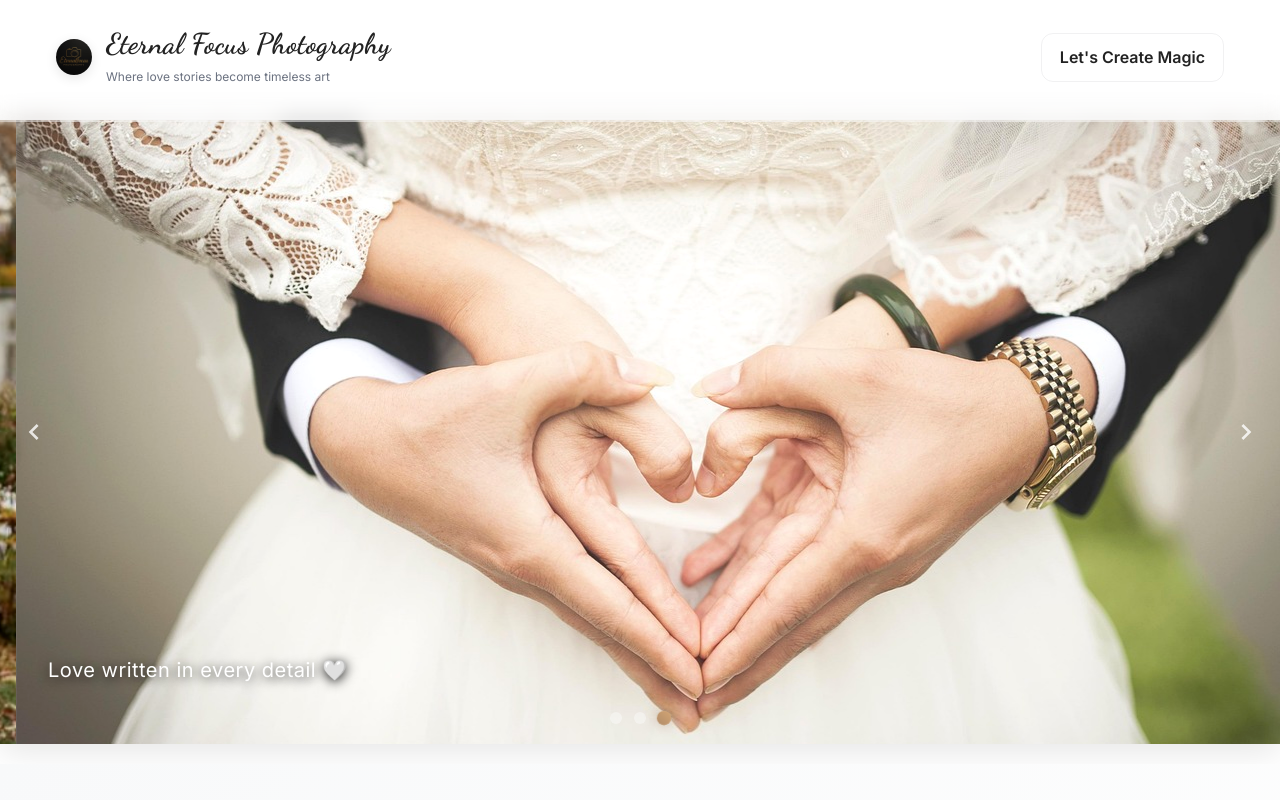
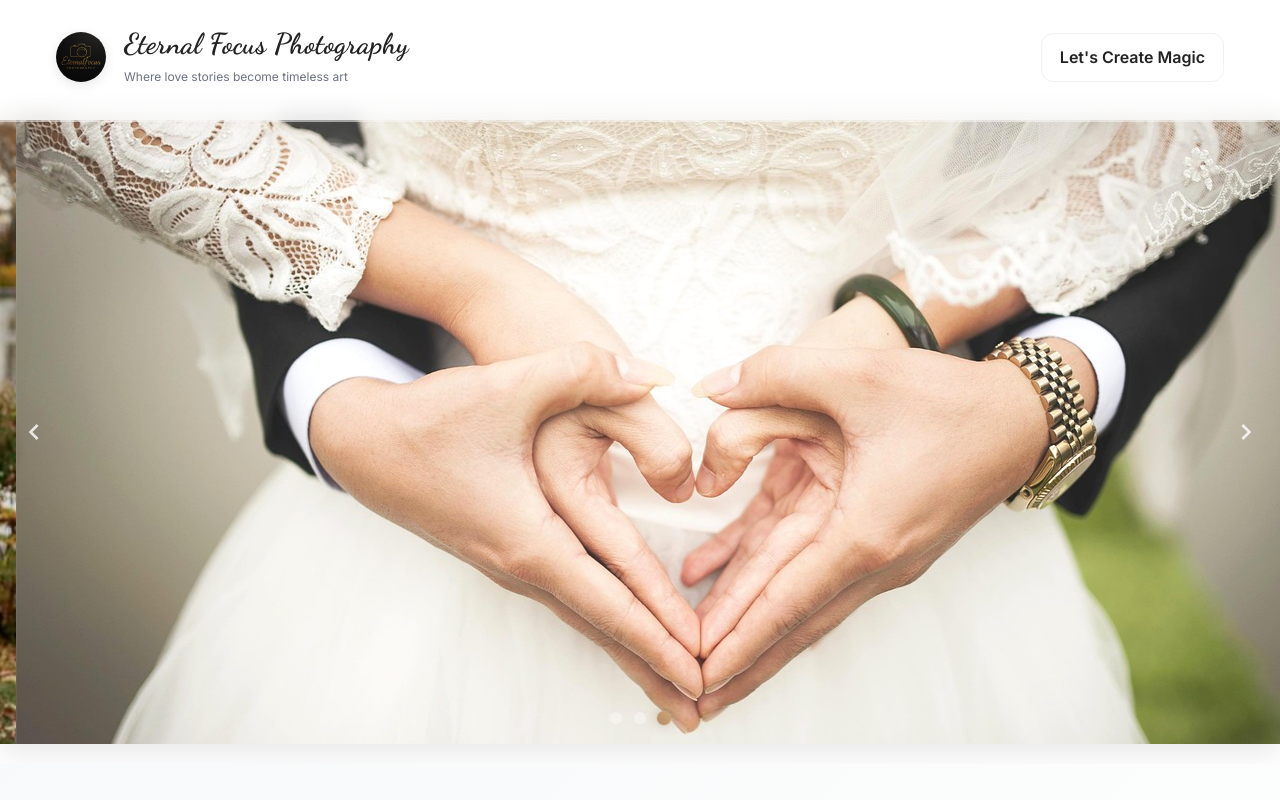
Before and after one commit to ramefphotography-lab/Photography_Portfolio, a plain HTML site: page contact-backend/target/classes/static/index.html in a window 1280 px wide. Shown: the top 800 px of the page. Drawn offline with Linux system fonts and the light colour scheme.

Commit message:
enhance features

```diff
--- a/contact-backend/src/main/resources/static/css/styles.css
+++ b/contact-backend/src/main/resources/static/css/styles.css
@@ -144,11 +144,11 @@ body{margin:0;padding-top:0;font-family:Inter, system-ui, -apple-system, 'Segoe
 .brand h1{font-family:'Playfair Display',serif;margin:0;font-weight:600;font-size:clamp(20px,3.2vw,34px);letter-spacing:0.2px;color:var(--text)}
 .tagline{color:var(--muted);margin-top:2px;font-size:12px}
 .logo-img{
-  width:36px;
-  height:36px;
+  width:50px;
+  height:50px;
   object-fit:cover;
   border-radius:50%;
-  margin-right:6px;
+  margin-right:8px;
   box-shadow: 0 3px 12px rgba(0,0,0,0.1);
   transition: all 0.3s ease;
 }
@@ -156,7 +156,7 @@ body{margin:0;padding-top:0;font-family:Inter, system-ui, -apple-system, 'Segoe
   transform: scale(1.05) rotate(2deg);
   box-shadow: 0 8px 24px rgba(0,0,0,0.2);
 }
-.brand{display:flex;align-items:center;gap:8px}
+.brand{display:flex;align-items:center;gap:10px}
 .brand-text h1{margin:0;font-size:16px}
 
 /* Fixed header spacing - ensure content appears below header */
@@ -1148,30 +1148,6 @@ body > main:first-of-type {
 @media (max-width:900px){.feature-inner{flex-direction:column}.feature-image img{max-width:100%;height:auto}.contact.two-col{grid-template-columns:1fr;}}
 
 /* Premium slideshow UI elements */
-.slideshow-caption{
-  position:absolute !important;
-  left:48px;
-  bottom:60px;
-  color:#ffffff !important;
-  z-index:25 !important;
-  font-size:20px;
-  max-width:65%;
-  text-shadow: 0 2px 12px rgba(0,0,0,0.9);
-  font-weight: 400;
-  display: block !important;
-  opacity: 1 !important;
-  visibility: visible !important;
-  pointer-events: none;
-  transition: all 0.4s ease;
-  background: transparent;
-  padding: 0;
-  border-radius: 0;
-  backdrop-filter: none;
-  border: none;
-  box-shadow: none;
-  line-height: 1.4;
-  letter-spacing: 0.5px;
-}
 
 /* Slide dots */
 .slideshow-dots {
@@ -1365,8 +1341,9 @@ body > main:first-of-type {
 /* Footer */
 .site-footer{padding:28px 0 60px;color:var(--muted)}
 
-/* Accessibility focus ring */
-button:focus, a:focus, img:focus{outline:3px solid rgba(255,183,3,0.18);outline-offset:2px}
+/* Clean focus states - no yellow borders */
+button:focus, a:focus, img:focus{outline:none;}
+.logo:focus, .btn:focus, .btn-modern:focus {outline:none;}
 
 /* Advanced scroll animations and floating effects */
 @keyframes fadeInUp {
--- a/contact-backend/target/classes/static/css/styles.css
+++ b/contact-backend/target/classes/static/css/styles.css
@@ -144,11 +144,11 @@ body{margin:0;padding-top:0;font-family:Inter, system-ui, -apple-system, 'Segoe
 .brand h1{font-family:'Playfair Display',serif;margin:0;font-weight:600;font-size:clamp(20px,3.2vw,34px);letter-spacing:0.2px;color:var(--text)}
 .tagline{color:var(--muted);margin-top:2px;font-size:12px}
 .logo-img{
-  width:36px;
-  height:36px;
+  width:50px;
+  height:50px;
   object-fit:cover;
   border-radius:50%;
-  margin-right:6px;
+  margin-right:8px;
   box-shadow: 0 3px 12px rgba(0,0,0,0.1);
   transition: all 0.3s ease;
 }
@@ -156,7 +156,7 @@ body{margin:0;padding-top:0;font-family:Inter, system-ui, -apple-system, 'Segoe
   transform: scale(1.05) rotate(2deg);
   box-shadow: 0 8px 24px rgba(0,0,0,0.2);
 }
-.brand{display:flex;align-items:center;gap:8px}
+.brand{display:flex;align-items:center;gap:10px}
 .brand-text h1{margin:0;font-size:16px}
 
 /* Fixed header spacing - ensure content appears below header */
@@ -1148,30 +1148,6 @@ body > main:first-of-type {
 @media (max-width:900px){.feature-inner{flex-direction:column}.feature-image img{max-width:100%;height:auto}.contact.two-col{grid-template-columns:1fr;}}
 
 /* Premium slideshow UI elements */
-.slideshow-caption{
-  position:absolute !important;
-  left:48px;
-  bottom:60px;
-  color:#ffffff !important;
-  z-index:25 !important;
-  font-size:20px;
-  max-width:65%;
-  text-shadow: 0 2px 12px rgba(0,0,0,0.9);
-  font-weight: 400;
-  display: block !important;
-  opacity: 1 !important;
-  visibility: visible !important;
-  pointer-events: none;
-  transition: all 0.4s ease;
-  background: transparent;
-  padding: 0;
-  border-radius: 0;
-  backdrop-filter: none;
-  border: none;
-  box-shadow: none;
-  line-height: 1.4;
-  letter-spacing: 0.5px;
-}
 
 /* Slide dots */
 .slideshow-dots {
@@ -1365,8 +1341,9 @@ body > main:first-of-type {
 /* Footer */
 .site-footer{padding:28px 0 60px;color:var(--muted)}
 
-/* Accessibility focus ring */
-button:focus, a:focus, img:focus{outline:3px solid rgba(255,183,3,0.18);outline-offset:2px}
+/* Clean focus states - no yellow borders */
+button:focus, a:focus, img:focus{outline:none;}
+.logo:focus, .btn:focus, .btn-modern:focus {outline:none;}
 
 /* Advanced scroll animations and floating effects */
 @keyframes fadeInUp {
--- a/contact-backend/target/classes/static/index.html
+++ b/contact-backend/target/classes/static/index.html
@@ -9,7 +9,7 @@
   <meta property="og:description" content="Where love stories become timeless art. Fine art wedding & portrait photography that captures the poetry of your life." />
   <meta property="og:type" content="website" />
   <link rel="stylesheet" href="https://fonts.googleapis.com/css2?family=Inter:wght@300;400;600&family=Playfair+Display:wght@400;600;700&family=Dancing+Script:wght@700&display=swap">
-  <link rel="stylesheet" href="css/styles.css?v=1.3" />
+  <link rel="stylesheet" href="css/styles.css?v=2.1" />
 </head>
 <body id="top">
   <header class="site-header">
@@ -47,7 +47,6 @@
       <!-- right arrow -->
       <svg width="32" height="32" viewBox="0 0 24 24" aria-hidden="true"><path fill="#ffffff" d="M8.59 16.59L13.17 12 8.59 7.41 10 6l6 6-6 6z"></path></svg>
     </button>
-    <div class="slideshow-caption" aria-hidden="true"></div>
 
     <!-- Slide dots indicator -->
     <div class="slideshow-dots">
@@ -403,8 +402,8 @@
     </div>
   </footer>
 
-  <script src="js/slideshow.js?v=1.3" defer></script>
-  <script src="js/gallery.js?v=1.3" defer></script>
-  <script src="js/premium-effects.js?v=1.3" defer></script>
+  <script src="js/slideshow.js?v=1.9" defer></script>
+  <script src="js/gallery.js?v=1.9" defer></script>
+  <script src="js/premium-effects.js?v=1.9" defer></script>
 </body>
 </html>
--- a/contact-backend/target/classes/static/js/slideshow.js
+++ b/contact-backend/target/classes/static/js/slideshow.js
@@ -15,16 +15,12 @@
   function initSlideshow() {
     const SLIDE_DURATION = 3000;
     const slides = document.querySelectorAll(".hero-slideshow .slide");
-    const caption = document.querySelector(
-      ".hero-slideshow .slideshow-caption"
-    );
     const prevBtn = document.getElementById("ss-prev");
     const nextBtn = document.getElementById("ss-next");
     const dots = document.querySelectorAll(".dot");
 
     console.log("Slideshow initialization:");
     console.log("- Slides found:", slides.length);
-    console.log("- Caption element:", caption ? "Found" : "NOT FOUND");
     console.log("- Dots found:", dots.length);
 
     let currentIndex = 0;
@@ -134,12 +130,11 @@
       // Force reflow
       nextSlide.offsetHeight;
 
-      // Update caption BEFORE animation starts
+      // Update index and dots
       currentIndex = targetIndex;
-      updateCaption(currentIndex);
+      updateDots();
 
-      // Update dots
-      updateDots(); // Start animation
+      // Start animation
       requestAnimationFrame(() => {
         if (direction === "next") {
           // Next: current slide moves left, new slide enters from right
@@ -151,11 +146,11 @@
           nextSlide.style.transform = "translateX(0)";
         }
 
+        // Caption functionality removed
+
         // Animation complete
         setTimeout(() => {
           isAnimating = false;
-          // Secondary caption update after animation
-          updateCaption(currentIndex);
         }, 1200);
       });
     }
@@ -185,53 +180,6 @@
     function restartAutoPlay() {
       stopAutoPlay();
       setTimeout(startAutoPlay, 100);
-    }
-
-    // Enhanced caption update function with reliability checks
-    function updateCaption(slideIndex) {
-      if (!caption) {
-        console.warn("Caption element not found");
-        return;
-      }
-      if (!slides[slideIndex]) {
-        console.warn(`Slide ${slideIndex} not found`);
-        return;
-      }
-
-      const newCaption = slides[slideIndex].getAttribute("data-caption") || "";
-
-      // Force display and update content
-      caption.style.cssText = `
-      display: block !important;
-      opacity: 1 !important;
-      visibility: visible !important;
-      position: absolute !important;
-      left: 48px !important;
-      bottom: 60px !important;
-      color: #ffffff !important;
-      z-index: 25 !important;
-      font-size: 20px !important;
-      max-width: 65% !important;
-      text-shadow: 0 2px 12px rgba(0,0,0,0.9) !important;
-      font-weight: 400 !important;
-      pointer-events: none !important;
-      transition: all 0.4s ease !important;
-      background: transparent !important;
-      padding: 0 !important;
-      border-radius: 0 !important;
-      backdrop-filter: none !important;
-      border: none !important;
-      box-shadow: none !important;
-      line-height: 1.4 !important;
-      letter-spacing: 0.5px !important;
-    `;
-
-      caption.textContent = newCaption;
-
-      // Force reflow to ensure visibility
-      caption.offsetHeight;
-
-      console.log(`Caption updated: "${newCaption}"`);
     }
 
     // Dots functions
@@ -305,25 +253,8 @@
         }
       });
 
-      // Initialize caption with delay to ensure DOM is ready
-      setTimeout(() => {
-        updateCaption(currentIndex);
-      }, 100);
-
       // Initialize dots
       updateDots();
-
-      // Add caption verification system - checks every 2 seconds
-      setInterval(() => {
-        if (caption && slides[currentIndex]) {
-          const expectedCaption =
-            slides[currentIndex].getAttribute("data-caption") || "";
-          if (!caption.textContent || caption.textContent !== expectedCaption) {
-            console.log("Caption verification: updating caption");
-            updateCaption(currentIndex);
-          }
-        }
-      }, 2000);
 
       startAutoPlay();
     }
```
Also changed, not shown: contact-backend/src/main/resources/static/index.html (+4 -5 lines), contact-backend/src/main/resources/static/js/slideshow.js (+5 -74 lines).
